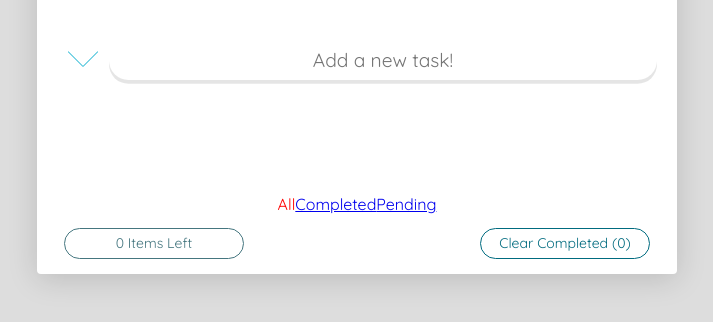
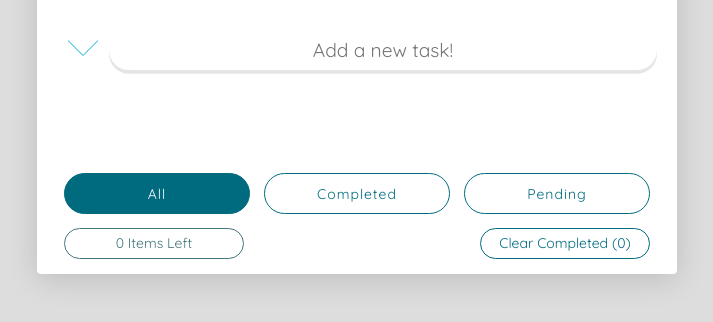
Before and after one commit to jimyandres/TODO-List, a React app: page / in a window 1280 px wide. Shown: the part 146-468 px from the top of the page, without its empty margins (283-996 px from the left). Built offline with nearby package versions, Linux system fonts and the light colour scheme.

Commit message:
Minor changes

```diff
--- a/src/components/FilterTodos/index.css
+++ b/src/components/FilterTodos/index.css
@@ -17,6 +17,7 @@
   color: #006B7F;
   border: #006B7F 1px solid;
   transition: 250ms ease-out;
+  text-decoration: none;
 }
 .btn:hover,
 .btn.active {
--- a/src/components/FilterTodos/index.js
+++ b/src/components/FilterTodos/index.js
@@ -3,47 +3,13 @@ import { NavLink } from 'react-router-dom';
 import './index.css';
 
 const FilterTodos = ({ visibility, title }) =>
-
   <NavLink
+    exact
     to={visibility === 'all' ? '/' : `/${visibility}`}
-    activeStyle={{
-      textDecoration: 'none',
-      color: 'red'
-    }}
+    className="btn"
+    activeClassName="active"
   >
     { title }
   </NavLink>
-;
-
-const Filter = ({active, onClick, title}) => {
-  let btnStyle = "btn ";
-  if (active) {
-    btnStyle += "active"
-  }
-  return (
-    <button className={btnStyle} onClick={onClick}>{title}</button>
-  );
-};
-
-
-
-
-
-//
-// import { connect } from 'react-redux';
-// import { setVisibility } from '../../actionCreators';
-//
-//
-// const mapStateToProps = (state, ownProps) => ({
-//   active: ownProps.visibility === state.visibilityFilter,
-// });
-//
-// const mapDispatchToProps = (dispatch, ownProps) => ({
-//   onClick() {
-//     dispatch(setVisibility(ownProps.visibility))
-//   }
-// });
-//
-// const FilterTodos = connect(mapStateToProps, mapDispatchToProps)(Filter);
 
 export default FilterTodos;
```
